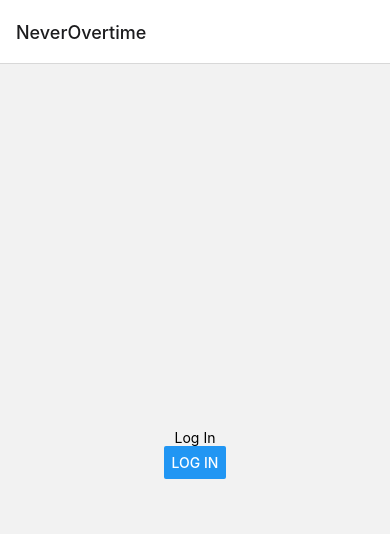
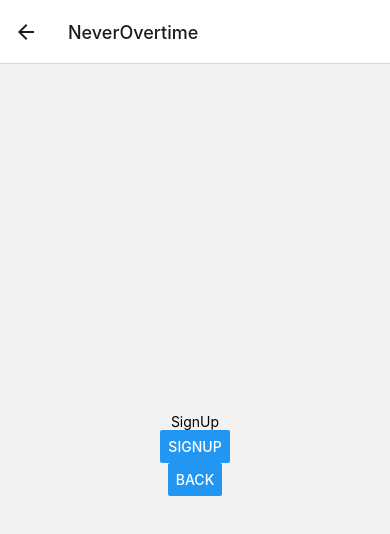
Before and after one commit to UTSCCSCC01/finalprojectw22-neverovertime, a React Native app in the folder NeverOvertime/: screen /SignUp in a window 390 px wide. Shown: the top 534 px of the page. Built offline with nearby package versions, Linux system fonts and the light colour scheme.

Commit message:
add signup UI

```diff
--- a/NeverOvertime/App.js
+++ b/NeverOvertime/App.js
@@ -34,6 +34,7 @@ import { createNativeStackNavigator } from '@react-navigation/native-stack';
 import Home from "./Home.js";
 import LogIn from "./LogIn.js";
 import AccountView from "./AccountView.js";
+import SignUp from "./signup.js";
 
 const Section = ({children, title}): Node => {
   const isDarkMode = useColorScheme() === 'dark';
@@ -71,6 +72,7 @@ const App = () => {
             <Stack.Screen name="LogIn" component={LogIn} options={{ title: 'NeverOvertime' }}/>
             <Stack.Screen name="Home" component={Home} options={{ title: 'NeverOvertime' }}/>
             <Stack.Screen name="AccountView" component={AccountView} options={{ title: 'Profile' }}/>
+            <Stack.Screen name="SignUp" component={SignUp} options={{ title: 'NeverOvertime' }}/>
 
         </Stack.Navigator>
     </NavigationContainer>
--- /dev/null
+++ b/NeverOvertime/signup.js
@@ -0,0 +1,30 @@
+import React from 'react';
+import type {Node} from 'react';
+import {
+  SafeAreaView,
+  ScrollView,
+  StatusBar,
+  StyleSheet,
+  Section,
+  Text,
+  useColorScheme,
+  View,
+  Button,
+  Alert,
+  Title,
+} from 'react-native';
+import { NavigationContainer } from '@react-navigation/native';
+import { createNativeStackNavigator } from '@react-navigation/native-stack';
+
+function SignUp ({ navigation }) {
+  return (
+      <View style={{ flex: 1, alignItems: 'center', justifyContent: 'center' }}>
+            <Text>SignUp</Text>
+
+            <Button title="SignUp" onPress={() => navigation.navigate('SignUp')} />
+            <Button title="Back" onPress={() => navigation.popToTop()} />
+      </View>
+    );
+}
+
+export default SignUp;
```
